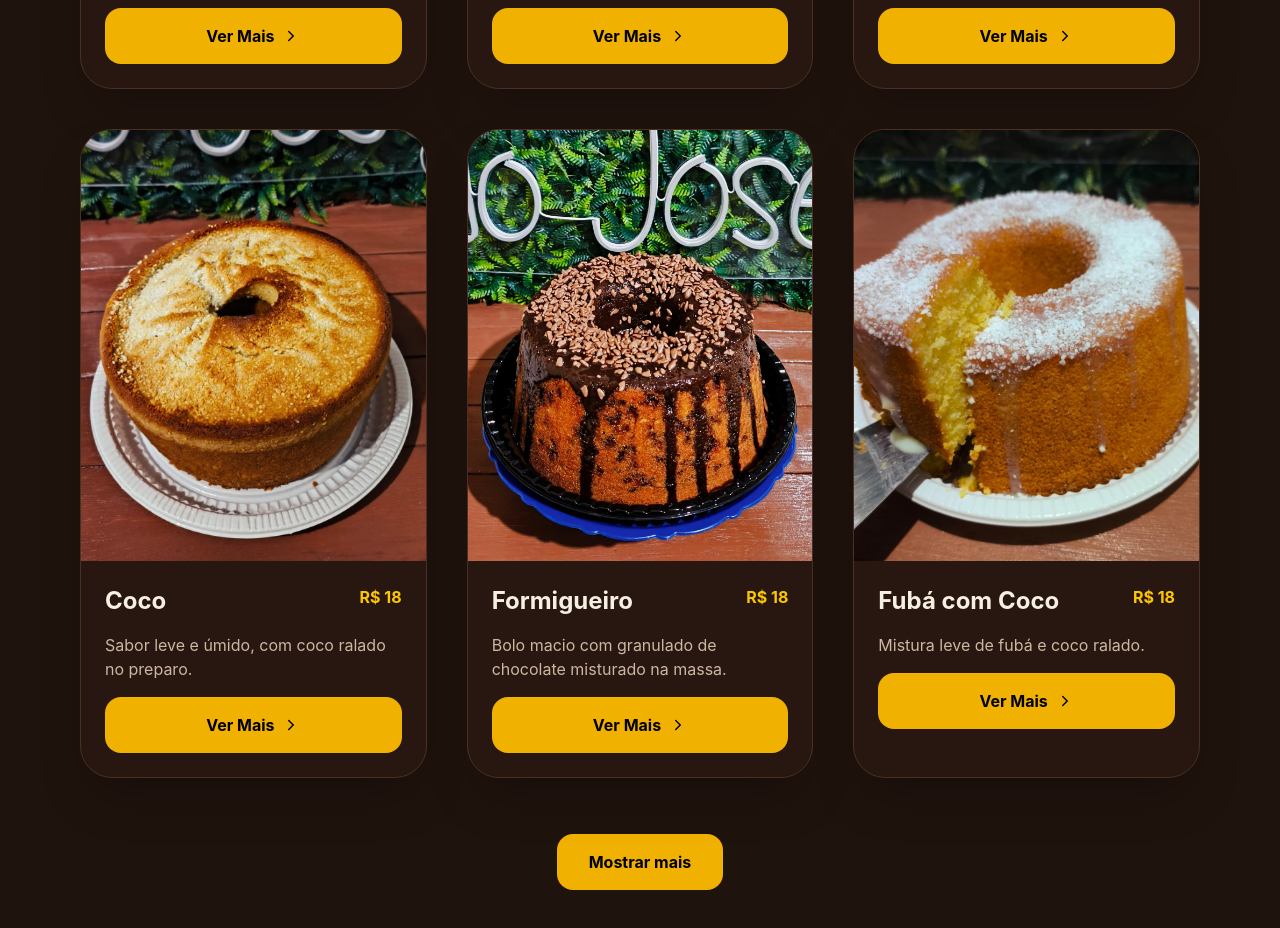
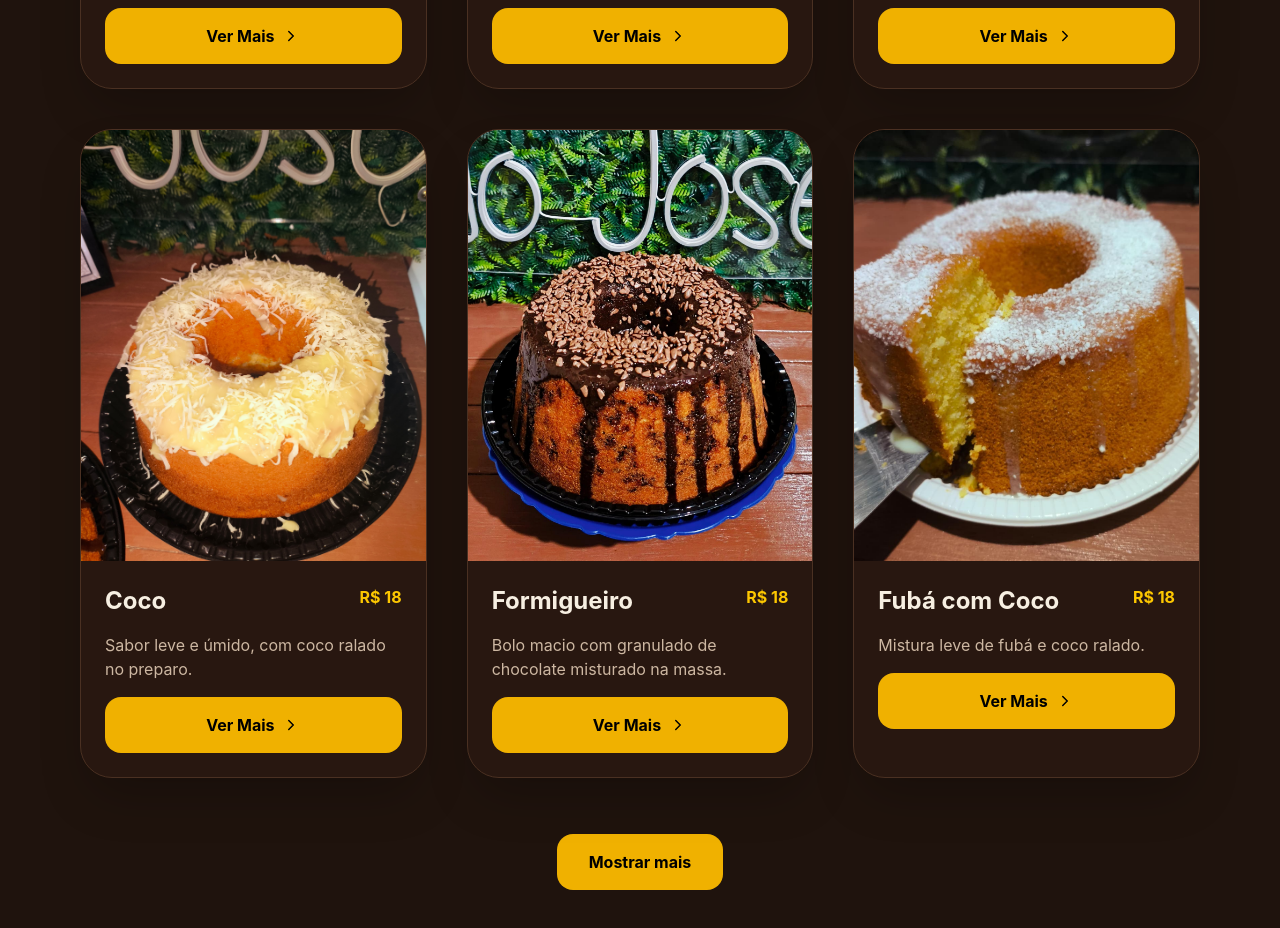
Before and after one commit to CaioSantos280/delicias-do-jose, a React (Vite) app: page / in a window 1280 px wide. Shown: the part 1720-2648 px from the top of the page. Built offline with nearby package versions, Linux system fonts and the light colour scheme.

Commit message:
troca de foto do coco

```diff
--- a/src/data/products.js
+++ b/src/data/products.js
@@ -43,7 +43,7 @@ export const products = [
     name: "Coco",
     category: "Bolos Caseiros",
     price: "R$ 18",
-    image: "coco.jpeg",
+    image: "coco3.jpeg",
     description: "Sabor leve e úmido, com coco ralado no preparo.",
     details: {
       weight: "900g",
```
Also changed, not shown: public/coco3.jpeg (added).
